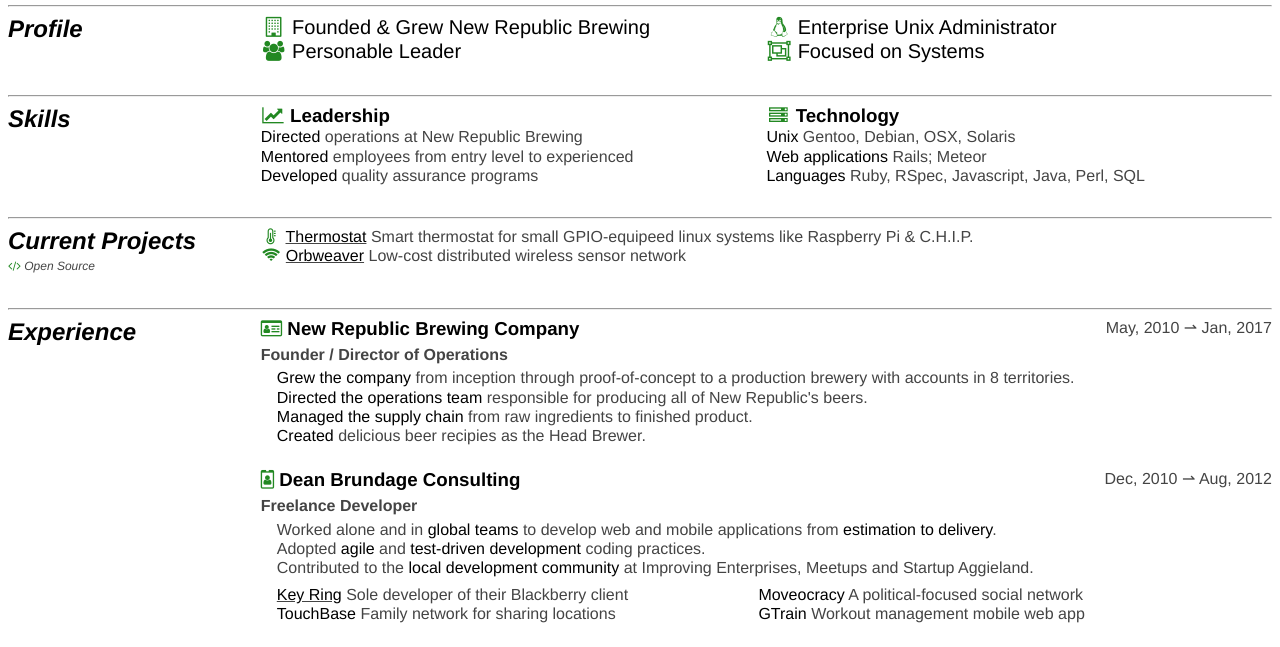
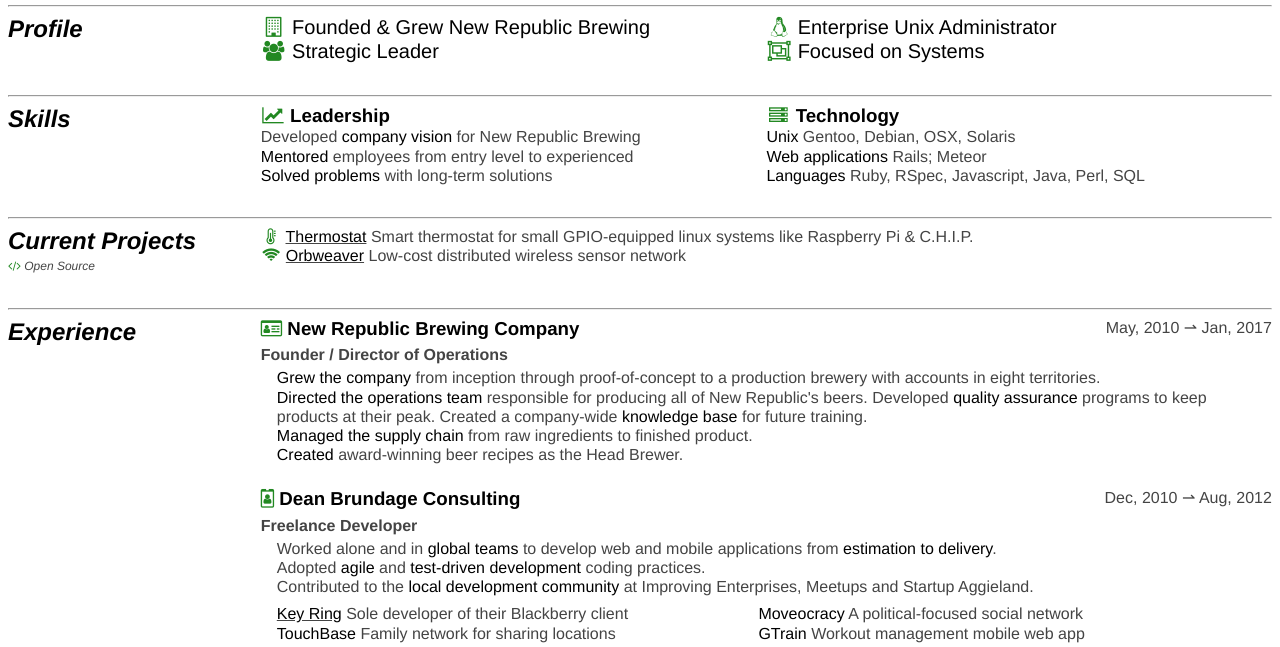
Before and after one commit to brundage/brundage.github.io, a plain HTML site: page index.html in a window 1280 px wide. Shown: the part 116-763 px from the top of the page. Drawn offline with Linux system fonts and the light colour scheme.

Commit message:
spelling, wording

```diff
--- a/index.html
+++ b/index.html
@@ -185,7 +185,7 @@
       <div class="col-4-5">
       <ul class="col-1-2">
         <li><i class="fa-fw fa fa-building-o"></i> Founded &amp; Grew New Republic Brewing</li>
-        <li><i class="fa-fw fa fa-group"></i> Personable Leader</li>
+        <li><i class="fa-fw fa fa-group"></i> Strategic Leader</li>
       </ul>
       <ul class="col-1-2">
         <li><i class="fa-fw fa fa-linux"></i> Enterprise Unix Administrator</li>
@@ -205,9 +205,9 @@
         <div class="skill col-1-2">
           <h3><i class="fa-fw fa fa-line-chart"></i> Leadership</h3>
           <ul>
-            <li><strong>Directed</strong> operations at New Republic Brewing</li>
+            <li>Developed <strong>company vision</strong> for New Republic<span class="print-hide"> Brewing</span></li>
             <li><strong>Mentored</strong> employees<span class="print-hide"> from entry level to experienced</span></li>
-            <li><strong>Developed</strong> quality assurance programs</li>
+            <li><strong>Solved problems</strong> with long-term solutions</li>
           </ul>
         </div>
 
@@ -232,7 +232,7 @@
       </div>
       <div class="col-4-5 clearfix">
         <ul>
-          <li><i class="fa fa-thermometer-three-quarters fa-fw"></i> <a href="https://github.com/brundage/thermostat"><strong>Thermostat</strong></a> <span class="screen-hide">- </span>Smart thermostat for small GPIO-equipeed linux systems<span class="print-hide"> like Raspberry Pi &amp; C.H.I.P</span>.</li>
+          <li><i class="fa fa-thermometer-three-quarters fa-fw"></i> <a href="https://github.com/brundage/thermostat"><strong>Thermostat</strong></a> <span class="screen-hide">- </span>Smart thermostat for small GPIO-equipped linux systems<span class="print-hide"> like Raspberry Pi &amp; C.H.I.P</span>.</li>
           <li><i class="fa fa-fw fa-wifi"></i> <a href="https://github.com/Orbweaver-Industries"><strong>Orbweaver</strong></a> <span class="screen-hide">- </span>Low-cost distributed wireless sensor network</a><li>
       </div>
     </div>
@@ -253,10 +253,10 @@
           <p class="position">Founder / Director of Operations</p>
           <div class="responsibilities">
             <ul>
-              <li><strong>Grew the company</strong> from inception through proof-of-concept to a production brewery with accounts in 8 territories.</li>
-              <li><strong>Directed the operations team</strong> responsible for producing all of New Republic's beers.</li>
+              <li><strong>Grew the company</strong> from inception through proof-of-concept to a production brewery with accounts in eight territories.</li>
+              <li><strong>Directed the operations team</strong> responsible for producing all of New Republic's beers. Developed <strong>quality assurance</strong> programs to keep products at their peak. Created a company-wide <strong>knowledge base</strong> for future training.</li>
               <li><strong>Managed the supply chain</strong> from raw ingredients to finished product.</li>
-              <li><strong>Created</strong> delicious beer recipies as the Head Brewer.</li>
+              <li><strong>Created</strong> award-winning beer recipes as the Head Brewer.</li>
             </ul>
           </div>
         </div>
@@ -293,7 +293,7 @@
             <ul>
               <li><strong>Led a technical team</strong> to update and customize the Java Desktop System (Gnome) for 38,000 employees. Worked with the client to set requirements. Customizations deployed as Solaris packages. Completed project within aggressive time schedule.</li>
               <li><strong>Architected an enterprise-wide</strong> application tracking system to help the customer visualize monthly usage. The system collected 60,000 reports per month tracking usage of some 35 applications. Kept close communication with the customer from requirements documentation to post-deployment performance tuning.</li>
-              <li><strong>Configure and deploy</strong> Mozilla-based products in an enterprise environment. Integrate corporate policies and LDAP directory information into thunderbird and firefox autoconfig (Mission Control Desktop) to automatically set user preferences according to the customer's specification.</li>
+              <li><strong>Configure and deploy</strong> Mozilla-based products in an enterprise environment. Integrate corporate policies and LDAP directory information into thunderbird and firefox <abbr title="Mission Control Desktop">MCD</abbr> (autoconfig) to set user preferences according to the customer's specification.</li>
             </ul>
           </div>
         </div>
```
